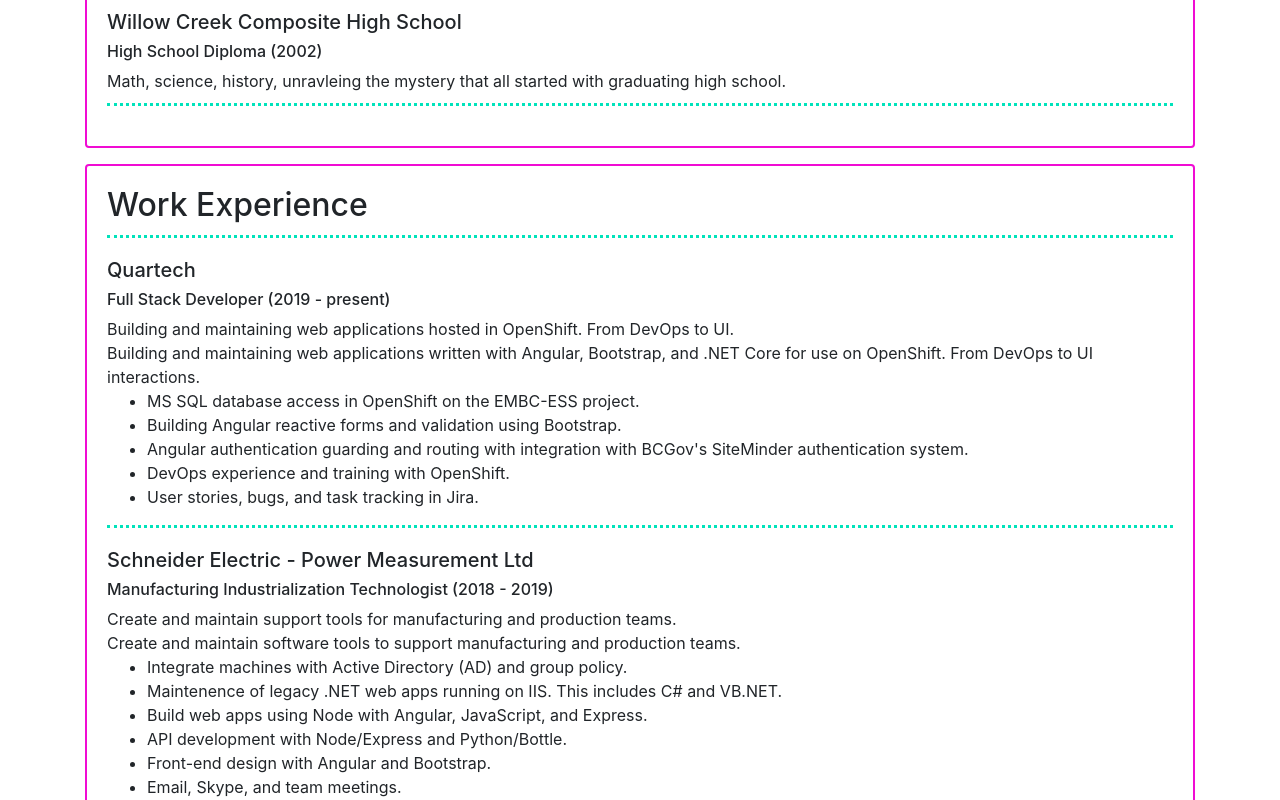
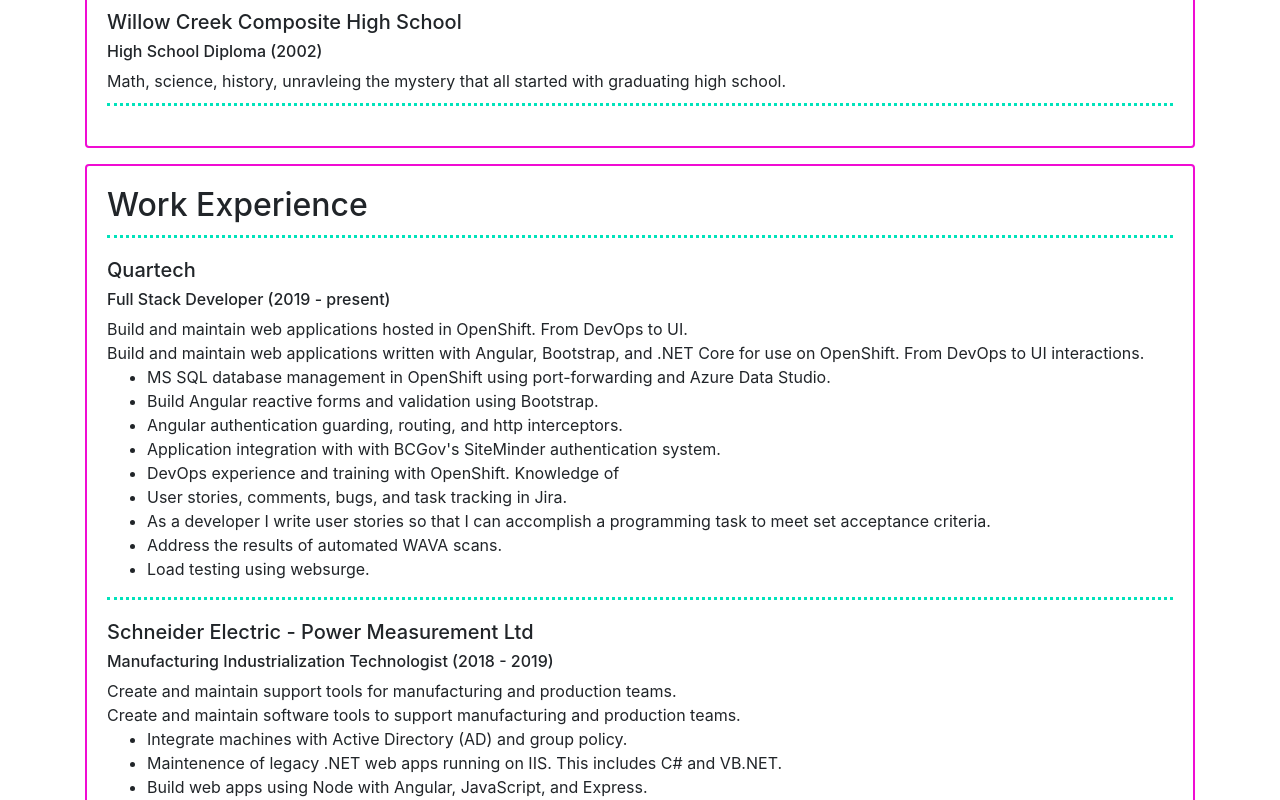
Before and after one commit to LayCraft/portfolio, an Angular app: page / in a window 1280 px wide. Shown: the part 2142-2942 px from the top of the page. Built offline with nearby package versions, Linux system fonts and the light colour scheme.

Commit message:
add more content

```diff
--- a/src/app/constants/jobs.ts
+++ b/src/app/constants/jobs.ts
@@ -6,15 +6,18 @@
 		positionName: 'Full Stack Developer',
 		startDate: '2019', // March
 		endDate: 'present',
-    shortDescription: 'Building and maintaining web applications hosted in OpenShift. From DevOps to UI.',
-    longDescription: 'Building and maintaining web applications written with Angular, Bootstrap, and .NET Core for use on OpenShift. From DevOps to UI interactions.',
+		shortDescription: 'Build and maintain web applications hosted in OpenShift. From DevOps to UI.',
+		longDescription: 'Build and maintain web applications written with Angular, Bootstrap, and .NET Core for use on OpenShift. From DevOps to UI interactions.',
 		bonus: [
-      'MS SQL database access in OpenShift on the EMBC-ESS project.',
-      'Building Angular reactive forms and validation using Bootstrap.',
-      'Angular authentication guarding and routing with integration with BCGov\'s SiteMinder authentication system.',
-      'DevOps experience and training with OpenShift.',
-      'User stories, bugs, and task tracking in Jira.',
-
+			'MS SQL database management in OpenShift using port-forwarding and Azure Data Studio.',
+			'Build Angular reactive forms and validation using Bootstrap.',
+			'Angular authentication guarding, routing, and http interceptors.',
+			'Application integration with with BCGov\'s SiteMinder authentication system.',
+			'DevOps experience and training with OpenShift. Knowledge of ',
+			'User stories, comments, bugs, and task tracking in Jira.',
+			'As a developer I write user stories so that I can accomplish a programming task to meet set acceptance criteria.',
+			'Address the results of automated WAVA scans.',
+			'Load testing using websurge.'
 		]
 	},
 	{
--- a/src/app/resume-builder/resume-builder.component.html
+++ b/src/app/resume-builder/resume-builder.component.html
@@ -20,7 +20,7 @@
   <div class="card-body">
     <h2>Objective</h2>
     <hr>
-    <p>To continue building my software development and DevOps skills. Make great software!</p>
+    <p>To continue strngthening software development and DevOps skills. Make more great software!</p>
   </div>
 </div>
 <div class="card mt-2">
--- a/tslint.json
+++ b/tslint.json
@@ -23,12 +23,12 @@
     "import-spacing": true,
     "indent": [
       true,
-      "spaces"
+      "tabs"
     ],
     "interface-over-type-literal": true,
     "label-position": true,
     "max-line-length": [
-      true,
+      false,
       140
     ],
     "member-access": false,
```
Lines whose indentation alone changed are shown as unchanged.
